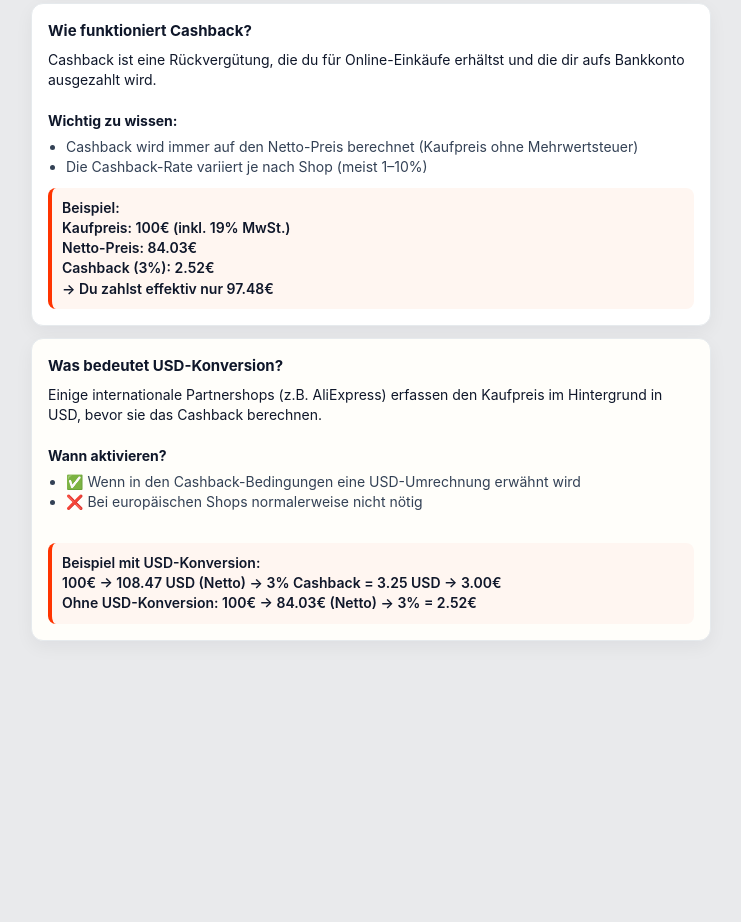
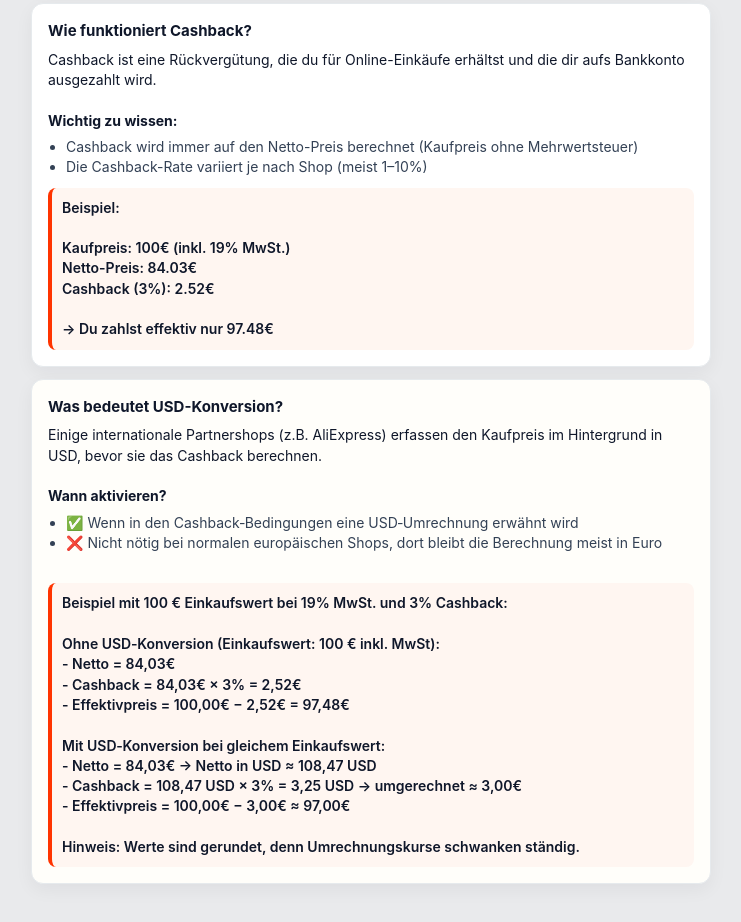
Before and after one commit to pac-man-97/Cashback-Rechner, a plain HTML site: page index.html in a window 1280 px wide. Shown: the part 749-1671 px from the top of the page, without its empty margins (269-1010 px from the left). Before the commit the page ends 1428 px from the top, so only its background shows below. Drawn offline with Linux system fonts and the light colour scheme; no server answers.

Commit message:
Revise cashback examples and conditions in index.html
Updated examples and conditions for cashback calculations, including adjustments for USD conversion.

```diff
--- a/index.html
+++ b/index.html
@@ -423,9 +423,11 @@
                     <li>Die Cashback-Rate variiert je nach Shop (meist 1–10%)</li>
                 </ul>
                 <div class="example">Beispiel:
+
 Kaufpreis: 100€ (inkl. 19% MwSt.)
 Netto-Preis: 84.03€
 Cashback (3%): 2.52€
+
 → Du zahlst effektiv nur 97.48€</div>
             </div>
 
@@ -435,13 +437,23 @@ Cashback (3%): 2.52€
                 <p>&nbsp;</p>
                 <p><strong>Wann aktivieren?</strong></p>
                 <ul>
-                    <li>✅ Wenn in den Cashback-Bedingungen eine USD-Umrechnung erwähnt wird</li>
-                    <li>❌ Bei europäischen Shops normalerweise nicht nötig</li>
+                    <li>✅ Wenn in den Cashback‑Bedingungen eine USD‑Umrechnung erwähnt wird</li>
+                    <li>❌ Nicht nötig bei normalen europäischen Shops, dort bleibt die Berechnung meist in Euro</li>
                 </ul>
                 <p>&nbsp;</p>
-                <div class="example">Beispiel mit USD-Konversion:
-100€ → 108.47 USD (Netto) → 3% Cashback = 3.25 USD → 3.00€
-Ohne USD-Konversion: 100€ → 84.03€ (Netto) → 3% = 2.52€</div>
+                <div class="example">Beispiel mit 100 € Einkaufswert bei 19% MwSt. und 3% Cashback:
+
+Ohne USD‑Konversion (Einkaufswert: 100 € inkl. MwSt):
+- Netto = 84,03€
+- Cashback = 84,03€ × 3% = 2,52€
+- Effektivpreis = 100,00€ − 2,52€ = 97,48€
+
+Mit USD‑Konversion bei gleichem Einkaufswert:
+- Netto = 84,03€ → Netto in USD ≈ 108,47 USD
+- Cashback = 108,47 USD × 3% = 3,25 USD → umgerechnet ≈ 3,00€
+- Effektivpreis = 100,00€ − 3,00€ ≈ 97,00€
+
+Hinweis: Werte sind gerundet, denn Umrechnungskurse schwanken ständig.</div>
             </div>
         </div>
     </div>
```
